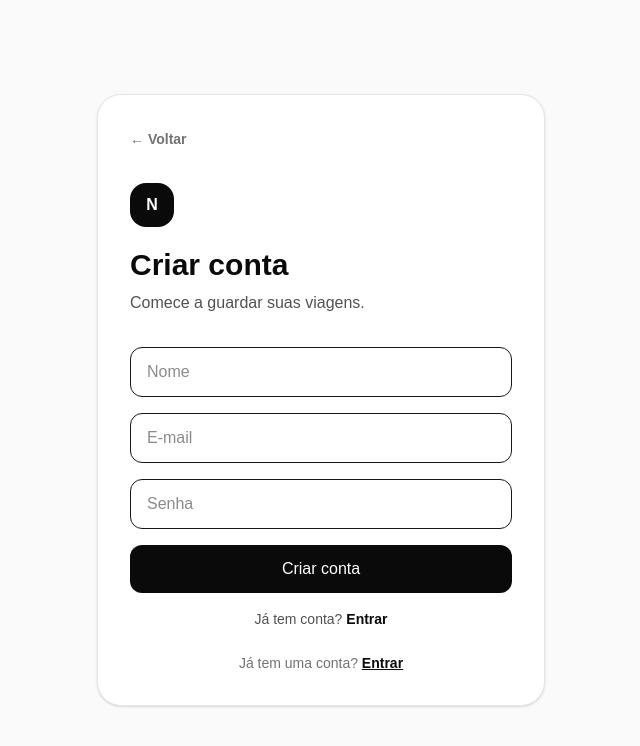
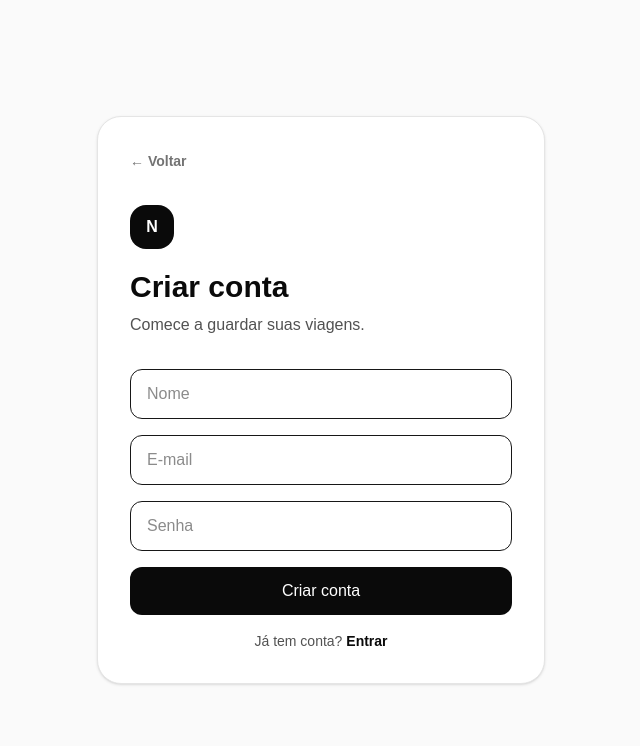
Before and after one commit to zaysauro/NaBagagem-Web, a Next.js app: page /cadastro in a window 1280 px wide. Shown: the top 746 px of the page, without its empty margins (319-959 px from the left). Built offline with nearby package versions, Linux system fonts and the light colour scheme; no server answers.

Commit message:
fix(auth): remove duplicate login link from signup page

```diff
--- a/app/cadastro/page.tsx
+++ b/app/cadastro/page.tsx
@@ -11,7 +11,6 @@ export default function CadastroPage(){
         <p className="mt-2 text-neutral-600">Comece a guardar suas viagens.</p>
       </div>
       <SignupForm/>
-      <p className="mt-6 text-center text-sm text-neutral-500">Já tem uma conta? <Link href="/login" className="font-semibold text-neutral-950 underline">Entrar</Link></p>
     </div>
   </main>
 }
```
